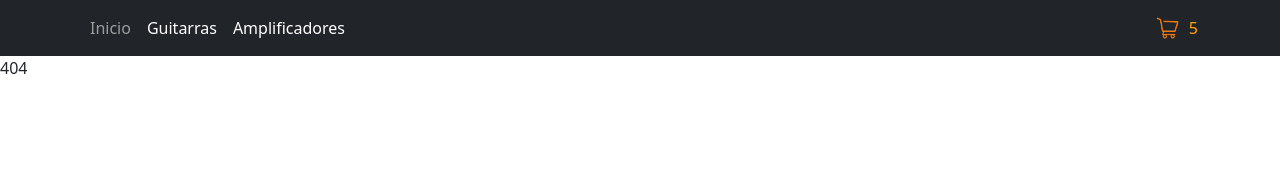
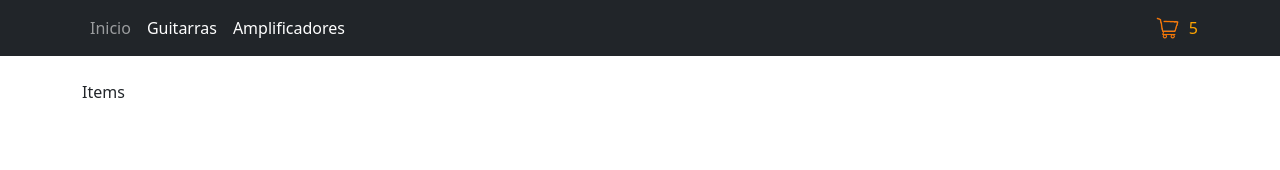
Before and after one commit to Sebastian071193/EcommerCoder, a React (Vite) app: page /items/1 in a window 1280 px wide. Before the commit this address had no page. Shown: the top 170 px of the page. Built offline with nearby package versions, Linux system fonts and the light colour scheme.

Commit message:
Revision2

```diff
--- a/src/App.jsx
+++ b/src/App.jsx
@@ -10,7 +10,7 @@ function App() {
       <Routes>
         <Route path="/" element={<ItemListContainer />} />
         <Route path="/category/:id" element={<ItemListContainer />} />
-        <Route path="/item/:id" element={<ItemDetailsContainer />} />
+        <Route path="/items/:id" element={<ItemDetailsContainer />} />
         <Route path="*" element={404} />
       </Routes>
     </BrowserRouter>
--- a/src/components/ItemDetailsContainer.jsx
+++ b/src/components/ItemDetailsContainer.jsx
@@ -1,4 +1,4 @@
 import { Container } from "react-bootstrap";
 export const ItemDetailsContainer = () => {
-  return <Container className="mt-4">Item</Container>;
+  return <Container className="mt-4">Items</Container>;
 };
--- a/src/components/ItemListContainer.jsx
+++ b/src/components/ItemListContainer.jsx
@@ -1,9 +1,9 @@
 import { useEffect, useState } from "react";
-import { Container } from "react-bootstrap";
+import  Container  from "react-bootstrap/Container";
+import Button from 'react-bootstrap/Button';
+import Card from 'react-bootstrap/Card';
+
 import data from "../data/productos.json";
-import Card from "react-bootstrap/Card";
-
-console.log(data);
 
 export const ItemListContainer = () => {
   const [items, setItems] = useState([]);
@@ -17,7 +17,7 @@ export const ItemListContainer = () => {
 
   return (
     <Container className="mt-4 d-flex">
-      {items.map((i) => (
+      {items.item.map((i) =>(
         <Card key={i.id} style={{ width: "18rem" }}>
           <Card.Img variant="top" src={i.imageUrl} />
           <Card.Body>
--- a/src/data/productos.json
+++ b/src/data/productos.json
@@ -1,5 +1,5 @@
 {
-  "item": [
+  "items": [
     {
       "id": 1,
       "title": "Fender Stratocaster",
```
